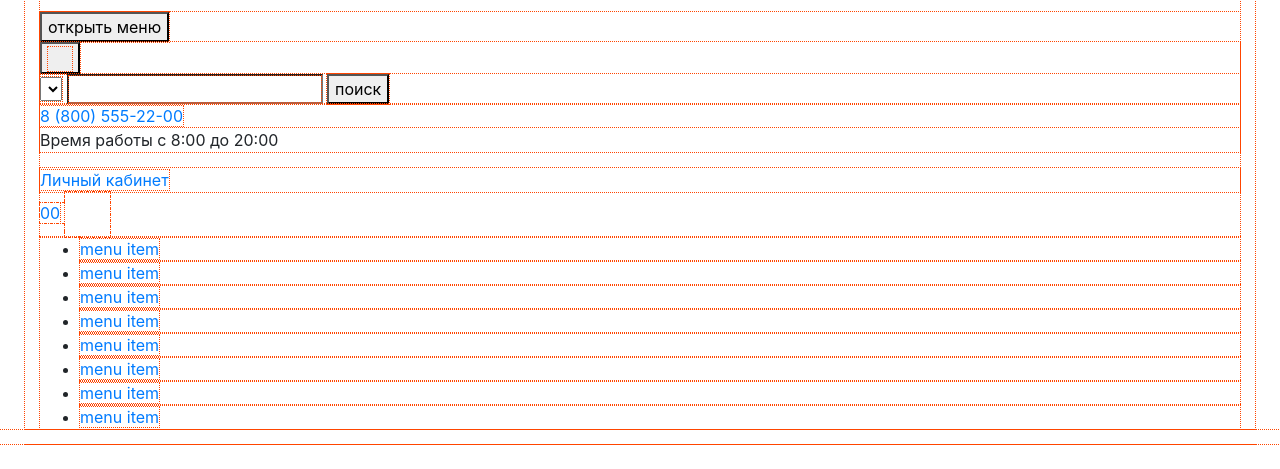
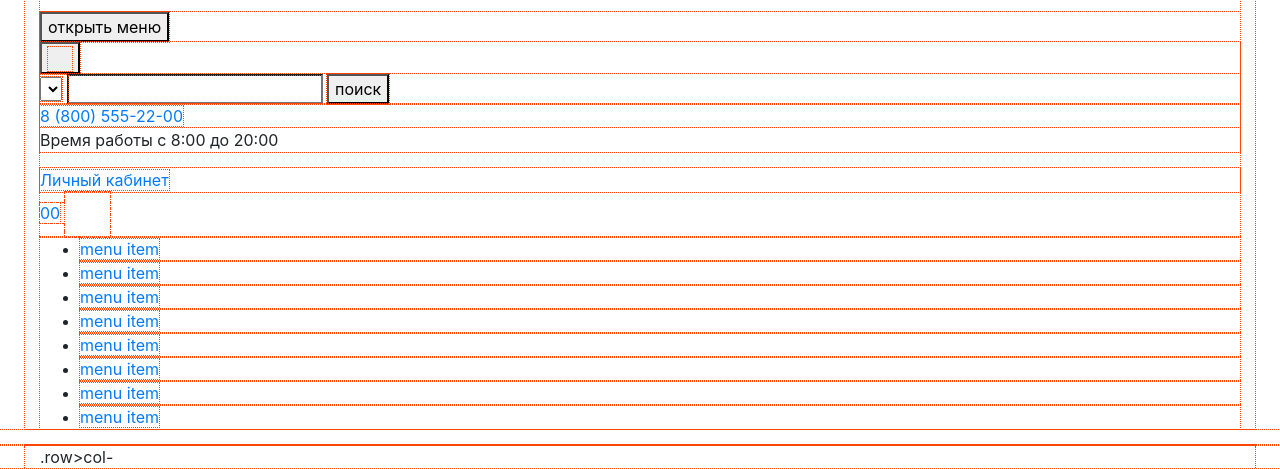
Before and after one commit to Zakamsky/doctorstepa, a website: page source/category.html in a window 1280 px wide. Shown: the part 436-905 px from the top of the page. Before the commit the page ends 881 px from the top, so only its background shows below. Drawn offline with nearby package versions, Linux system fonts and the light colour scheme; files that its build step writes are made by us from their sources.

Commit message:
added main page layout

```diff
--- a/source/inc/global/footer.html
+++ b/source/inc/global/footer.html
@@ -1,7 +1,10 @@
-<footer class="page__footer">
-    <div class="container">
+<footer class="page__footer footer">
+    <section class="footer__top container">
+.row>col-
+    </section>
+    <section class="footer__bottom">
 
-    </div>
+    </section>
 </footer>
 </body>
 </html>
```
Also changed, not shown: source/sass/blocks/_address.scss (added), source/sass/blocks/_banner-bottom.scss (added), source/sass/blocks/_banner.scss (added), source/sass/blocks/_categories.scss (added), source/sass/blocks/_features.scss (added), source/sass/blocks/_login-link.scss (added), source/sass/blocks/_products-slider.scss (added), source/sass/blocks/_searchform.scss (added).
